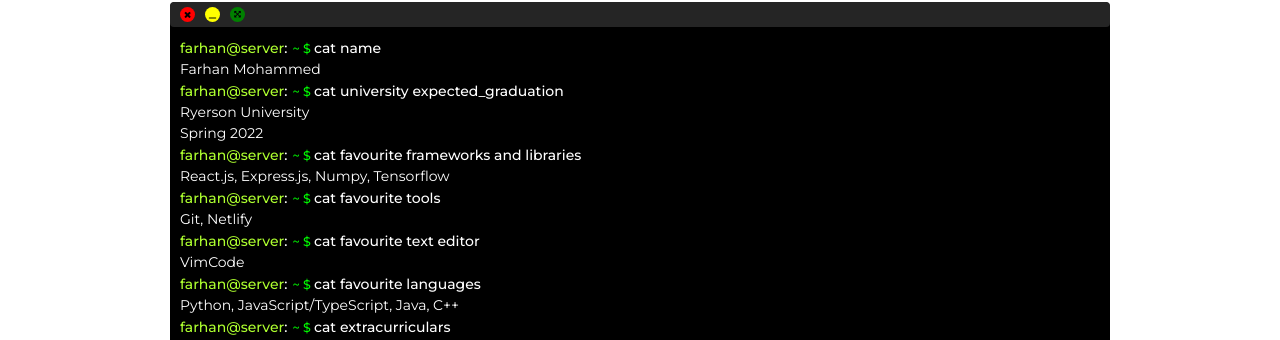
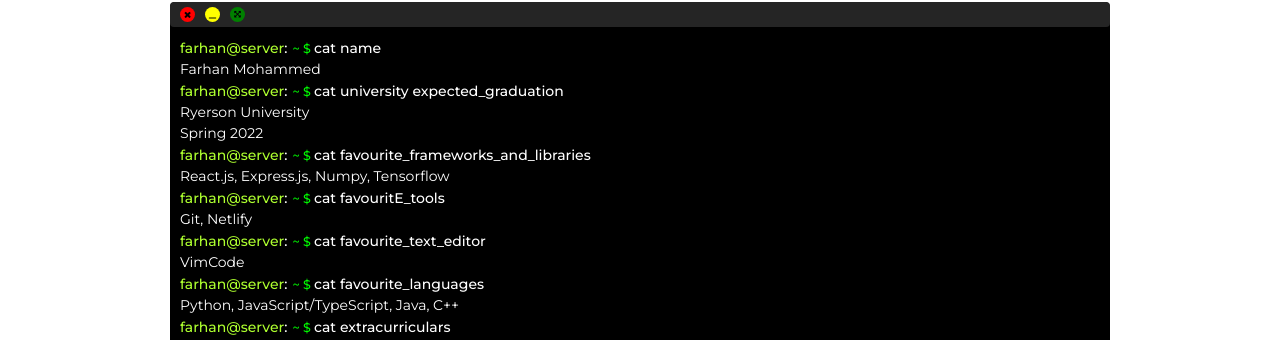
Before and after one commit to farhan-mohammed/farhan.site-v2, a React (Create React App) app: page / in a window 1280 px wide. Shown: the part 1094-1434 px from the top of the page. Built offline with nearby package versions, Linux system fonts and the light colour scheme.

Commit message:
Update Home.js

```diff
--- a/src/pages/Home.js
+++ b/src/pages/Home.js
@@ -121,15 +121,15 @@ class Terminal extends Component {
                 result: ['Ryerson University', 'Spring 2022'],
             },
             {
-                command: 'favourite frameworks and libraries',
+                command: 'favourite_frameworks_and_libraries',
                 result: ['React.js, Express.js, Numpy, Tensorflow'],
             },
             {
-                command: 'favourite tools',
+                command: 'favouritE_tools',
                 result: ['Git, Netlify'],
             },
             {
-                command: 'favourite text editor',
+                command: 'favourite_text_editor',
                 result: [
                     <a
                         href="https://www.youtube.com/watch?v=gnupOrSEikQ&ab_channel=BenAwad"
@@ -140,7 +140,7 @@ class Terminal extends Component {
                 ],
             },
             {
-                command: 'favourite languages',
+                command: 'favourite_languages',
                 result: ['Python, JavaScript/TypeScript, Java, C++'],
             },
             {
@@ -153,11 +153,11 @@ class Terminal extends Component {
                 ],
             },
             {
-                command: 'favourite plants',
+                command: 'favourite_plants',
                 result: ['Peppers, Cucumbers, Tomatoes, Lettuce'],
             },
             {
-                command: 'favourite games',
+                command: 'favourite_games',
                 result: ['Valorant, Rocket League'],
             },
         ];
```
